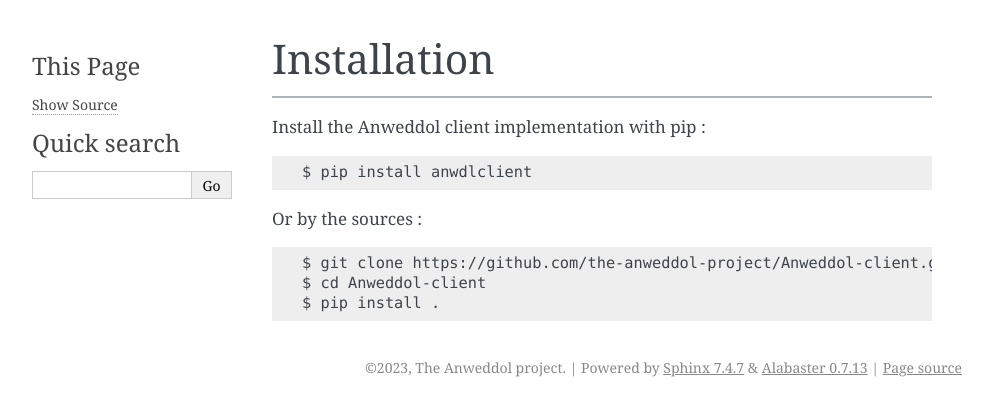
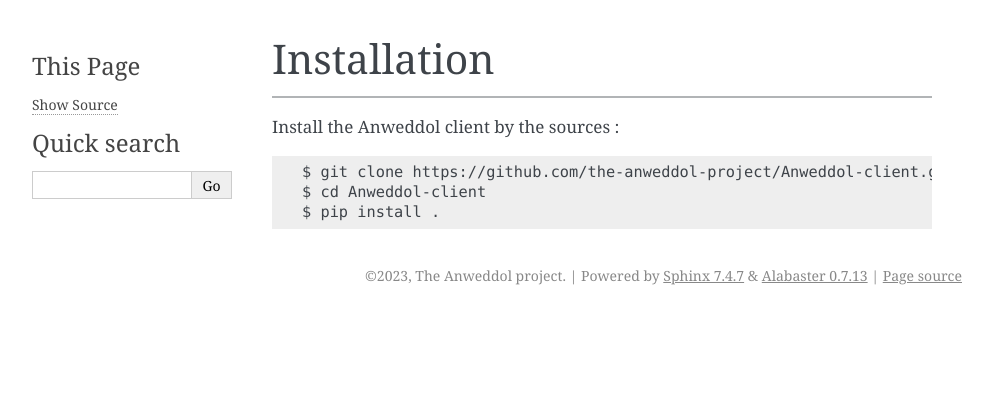
Before and after one commit to the-anweddol-project/Anweddol-client, a Sphinx documentation site: the page built from docs/source/usage_guide/installation.md, in a window 1280 px wide. Shown: the top 416 px of the page, without its empty margins (148-1141 px from the left). Built offline with Sphinx 7.4.7, drawn with Linux system fonts in a browser that asks for light colours.

Commit message:
See commit 5f50b28778ae7ac780bf9affbd7897c5854eb3ac
https://github.com/the-anweddol-project/Anweddol-client/commit/5f50b28778ae7ac780bf9affbd7897c5854eb3ac

````diff
--- a/docs/source/usage_guide/installation.md
+++ b/docs/source/usage_guide/installation.md
@@ -1,13 +1,7 @@
 # Installation
 ---
 
-Install the Anweddol client implementation with pip :
-
-```
-$ pip install anwdlclient
-```
-
-Or by the sources :
+Install the Anweddol client by the sources :
 
 ```
 $ git clone https://github.com/the-anweddol-project/Anweddol-client.git
````
